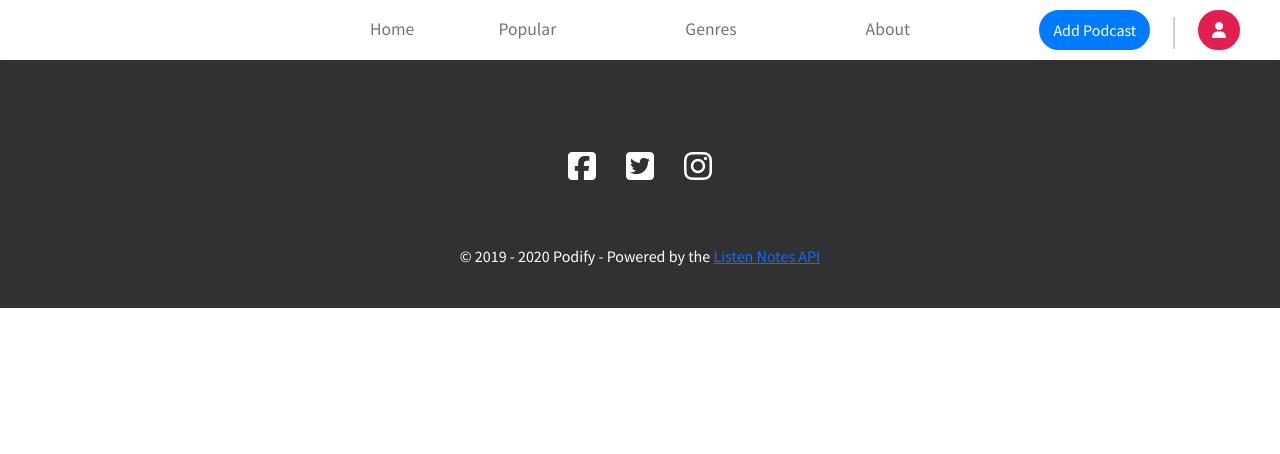
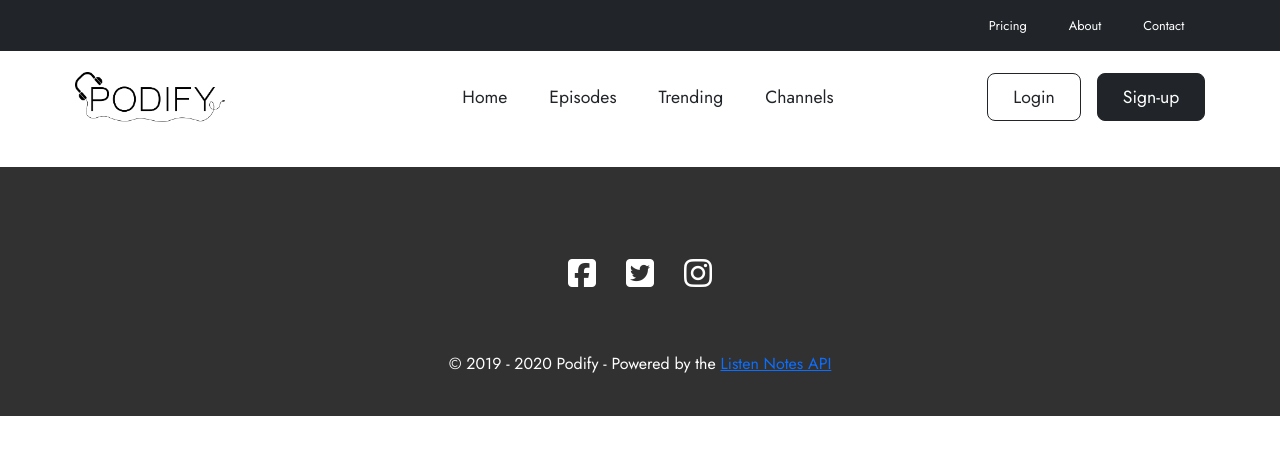
Before and after one commit to Jabser/Podify, a React (Create React App) app: page /card in a window 1280 px wide. Shown: the top 454 px of the page. Built offline with nearby package versions, Linux system fonts and the light colour scheme.

Commit message:
Initial design rework

```diff
--- a/src/components/Navbar.js
+++ b/src/components/Navbar.js
@@ -1,42 +1,54 @@
 import React, { Component } from 'react';
 import { NavLink } from 'react-router-dom';
+
+import Logo from '../images/logo.png';
 
 class Navbar extends Component {
   render() {
     return (
-      <div>
-          <nav className="navbar navbar-expand-md navbar-light flex-row">
-          <button className="navbar-toggler ml-lg-0" type="button" data-toggle="collapse" data-target="#navbarContent">
-            <span className="navbar-toggler-icon"></span>
-          </button>
-        </nav>
-        <nav className="navbar p-0 navbar-expand-md navbar-light">
-          <div className="collapse navbar-collapse px-3" id="navbarContent">
-            <ul className="navbar-nav mx-md-auto mx-0 w-50 align-items-start nav-fill">
-              <li className="nav-item">
+      <div className="headers">
+        <div className="container-fluid sub-header">
+          <header className='navbar justify-content-end'>
+            <ul className="nav col-12 col-md-auto mb-2 mb-md-0 navbar-links">
+              <li>
+                <NavLink className="nav-link" to="/pricing">Pricing</NavLink>
+              </li>
+              <li>
+                <NavLink className="nav-link" to="/about">About</NavLink>
+              </li>
+              <li>
+                <NavLink className="nav-link" to="/contact">Contact</NavLink>
+              </li>
+            </ul>
+          </header>
+        </div>
+        <div className="container-fluid main-header">
+          <header className="navbar d-flex align-items-center justify-content-center justify-content-md-between py-3 mb-4">
+            <NavLink to="/" className="navbar-brand d-flex align-items-center col-md-3 mb-2 mb-md-0">
+              <img src={Logo} alt="logo" />
+            </NavLink>
+
+            <ul className="nav col-12 col-md-auto mb-2 justify-content-center mb-md-0 navbar-links">
+              <li>
                 <NavLink className="nav-link" exact={true} activeClassName="active" to="/">Home</NavLink>
               </li>
-              <li className="nav-item">
-                <NavLink className="nav-link" to="/popular">Popular <span class="badge badge-danger">Beta</span></NavLink>
+              <li>
+                <NavLink className="nav-link" to="/episodes">Episodes</NavLink>
               </li>
-              <li className="nav-item">
-                <NavLink className="nav-link" to="/genres">Genres <span class="badge badge-danger">Beta</span></NavLink>
+              <li>
+                <NavLink className="nav-link" to="/trending">Trending</NavLink>
               </li>
-              <li className="nav-item">
-                <NavLink className="nav-link" to="/about">About</NavLink>
+              <li>
+                <NavLink className="nav-link" to="/channels">Channels</NavLink>
               </li>
             </ul>
-            <span className="navbar-text d-none d-md-block">
-              <NavLink to="/" className="btn btn-navbar btn-add my-2 my-sm-0">Add Podcast</NavLink>
-              <span className="btn-separator">
-                |
-              </span>
-              <NavLink to="/login" className="btn btn-navbar my-2 my-sm-0">
-                <i class="fas fa-user"></i>
-              </NavLink>
-            </span>
-          </div>
-        </nav>
+
+            <div className="col-md-3 text-end navbar-buttons">
+              <button type="button" className="btn btn-outline-primary me-3">Login</button>
+              <button type="button" className="btn btn-primary">Sign-up</button>
+            </div>
+          </header>
+        </div>
       </div>
     )
   }
--- a/src/sass/_variables.scss
+++ b/src/sass/_variables.scss
@@ -1 +1,4 @@
-@import url('https://fonts.googleapis.com/css?family=Source+Sans+Pro&display=swap');
+@import url('https://fonts.googleapis.com/css2?family=Jost:ital,wght@0,100;0,200;0,300;0,400;0,500;0,600;0,700;0,800;0,900;1,100;1,200;1,300;1,400;1,500;1,600;1,700;1,800;1,900&display=swap');
+
+$c-cta: #4361ee;
+$c-cta-hover: #1F44EA;
--- a/src/sass/app.scss
+++ b/src/sass/app.scss
@@ -1,86 +1,95 @@
 @import "_normalize";
 @import "_variables";
 
-body {
-  font-family: 'Source Sans Pro', sans-serif;
+* {
+  font-family: 'Jost', sans-serif;
 }
 
 // ****************************************** //
 /* Navigation */
+
 .navbar {
-  position: relative;
-  padding: 0;
-  box-shadow: 0 0 4px rgba(3,27,78,.20);
+  background: transparent;
+  padding-left: 5%;
+  padding-right: 5%;
 
-  .navbar-nav {
-
+  .navbar-brand img {
+    height: 50px;
   }
 
-  .navbar-text {
-    position: absolute;
-    right: 40px;
-  }
-
+  .navbar-links {
     .nav-link {
+      margin: 0 5px;
+      border-radius: 8px;
+      color: #212529;
       font-size: 1.1rem;
-    transition: .2s;
-    border-bottom: 2px solid transparent;
-    box-shadow: none;
-    padding: 16px 0;
-
-    &:hover {
-      border-bottom: 2px solid #ccc;
-      background-color: #f9f9f9;
-    }
-
-    .badge {
-      vertical-align: top;
-      font-size: 60%;
-      margin-left: 5px;
-      text-transform: uppercase;
-    }
-  }
-  .nav-link.active {
-    background-color: #f2f2f2;
-    border-bottom: 2px solid #ccc;
-  }
-
-  .btn-separator {
-    font-size: 2rem;
-    vertical-align: middle;
-    margin: 0 20px;
-    color: #CCC;
-  }
-
-  .btn-navbar {
-    border-radius: 30rem;
-    border: 2px solid;
-    border-color: #e31f52;
-    background: #e31f52;
-    color: #fff !important;
       transition: .3s;
 
       &:hover {
-      border-color: #ba1a44;
-      background: #ba1a44;
+        background-color: #21252910;
       }
 
-    &:focus {
-      box-shadow: none;
+    }
+    .nav-link.active {
+      background-color: #21252910;
     }
   }
-  .btn-add {
-    background-color: #007bff;
-    border-color: #007bff;
-    color: #fff !important;
+
+  .navbar-buttons {
+    .btn {
+      border-radius: 8px;
+      font-size: 1.1rem;
+      padding: 10px 25px;
+      transition: .3s;
+
+      &.btn-primary {
+        color: #fff;
+        background: #212529;
+        border-color: #212529;
 
         &:hover {
-      border-color: #0062cc;
-      background: #0062cc;
+          background-color: #121417;
+        }
+      }
+      &.btn-outline-primary {
+        color: #212529;
+        border-color: #212529;
+
+        &:hover {
+          background-color: #121417;
           color: #fff;
         }
       }
     }
+  }
+}
+
+.fixed-top {
+  top: 52px;
+}
+
+.sub-header {
+  background-color: #212529;
+
+  .navbar-links {
+    .nav-link {
+      margin: 0 5px;
+      border-radius: 8px;
+      color: #fff;
+      font-size: 0.8rem;
+      transition: .3s;
+
+      &:hover {
+        background-color: #ffffff15;
+      }
+
+    }
+    .nav-link.active {
+      background-color: #ffffff15;
+    }
+  }
+}
+
 
 // ****************************************** //
 /* Footer */
--- a/src/sass/home.scss
+++ b/src/sass/home.scss
@@ -1,52 +1,97 @@
+@import "_variables";
+
 .home {
-  padding: 15vh 0 30vh 0;
+  min-height: 100vh;
+  display: flex;
+  justify-content: center;
+  align-items: center;
 
-  .logo {
-    margin-bottom: 100px;
-    width: 50%;
+  .container-fluid {
+    padding: 0 5%;
   }
 
-  .home-header {
-    text-align: center;
-    font-size: 1.6rem;
-    text-transform: uppercase;
-    font-weight: bold;
-    color: rgba(0,0,0,.5);
-    margin-bottom: 30px;
+  h1 {
+    font-size: 80px;
+    font-weight: 600;
   }
-  .search {
-    form {
-      .form-control {
-        border: 2px solid #e5e8ed;
-        border-radius: .75rem;
-        padding: 2rem 3rem;
-        font-size: 1.2rem;
-        text-align: center;
-        transition: .2s;
 
-        &:focus {
-          color: #495057;
-          outline: 0;
-          box-shadow: 0 0 4px rgba(3, 27, 78, 0.07);
+  .home-cta {
+    margin-top: 50px;
+
+    .btn {
+      border-radius: 8px;
+      font-size: 1.3rem;
+      padding: 15px 45px;
+      transition: .3s;
+
+      &.btn-primary {
+        color: #fff;
+        background-color: #212529;
+        border-color: #212529;
+
+        svg {
+          height: 25px;
+          width: 25px;
+          margin-right: 10px;
+          margin-top: -5px;
+
+          line {
+            stroke: #fff;
+          }
         }
 
         &:hover {
-          box-shadow: 0 0 4px rgba(3, 27, 78, 0.07);
+          background-color: #121417;
+        }
+      }
+      &.btn-text {
+        color: #212529;
+
+        svg {
+          height: 25px;
+          width: 25px;
+          margin-right: 10px;
+          margin-top: -5px;
+        }
+
+        &:hover {
+          background-color: #21252910;
         }
       }
     }
-    .search-genres {
-      text-align: center;
-      margin-top: 30px;
+  }
 
-      a {
-        color: #27323b;
+  .home-featured {
+    .home-cover {
+      display: flex;
+      justify-content: center;
+      align-items: center;
+      width: 100%;
+      object-fit: contain;
+      z-index: -2;
+    }
+    .btn-play {
+      margin-top: -95px;
+      display: flex;
+      margin-left: auto;
+
+      svg {
+        height: 125px;
+        width: 125px;
+
+        circle,
+        polygon {
+          stroke: $c-cta;
+        }
       }
-      .fa-circle {
-        color: #e21a4e;
-        vertical-align: middle;
-        font-size: .3rem;
-        margin: 0 15px;
+
+      &:hover {
+        svg {
+          circle,
+          polygon {
+            stroke: $c-cta-hover;
+          }
+        }
       }
     }
   }
--- a/src/views/Home.js
+++ b/src/views/Home.js
@@ -1,14 +1,44 @@
 import React, { Component } from 'react';
 import '../sass/home.scss';
+
+import HomeCover from '../images/home-cover.png';
 
 class Home extends Component {
   render() {
     return (
       <div className="home">
-        <div className="container">
-          <img src={Logo} alt="Podify logo" className="img-fluid logo mx-auto d-block" />
-          <h1 className="home-header">Search for Podcasts</h1>
-          <Search />
+        <div className="container-fluid">
+          <div className="row">
+            <div className="col-md-6">
+              <h1>
+                Find and listen
+                <br/>
+                to your favorite
+                <br/>
+                podcasts here!
+              </h1>
+              <h4>
+                The best podcast websites communicate a feel and make it easy for visitors to discover your podcast
+              </h4>
+              <div className="col-md-12 text-start home-cta">
+                <button type="button" className="btn btn-primary me-3">
+                  <svg xmlns="http://www.w3.org/2000/svg" viewBox="0 0 14 14" height={14} width={14} ><g><line x1={0.5} y1={1.5} x2={0.5} y2={12.5} fill="none" stroke="#212529" strokeLinecap="round" strokeLinejoin="round" /><line x1={5.7} y1={3.5} x2={5.7} y2={10.5} fill="none" stroke="#212529" strokeLinecap="round" strokeLinejoin="round" /><line x1={3.1} y1={5} x2={3.1} y2={9} fill="none" stroke="#212529" strokeLinecap="round" strokeLinejoin="round" /><line x1={13.5} y1={1.5} x2={13.5} y2={12.5} fill="none" stroke="#212529" strokeLinecap="round" strokeLinejoin="round" /><line x1={10.9} y1={3.5} x2={10.9} y2={10.5} fill="none" stroke="#212529" strokeLinecap="round" strokeLinejoin="round" /><line x1={8.3} y1={5} x2={8.3} y2={9} fill="none" stroke="#212529" strokeLinecap="round" strokeLinejoin="round" /></g></svg>
+
+                  Start Listening
+                </button>
+                <button type="button" className="btn btn-text">
+                  <svg xmlns="http://www.w3.org/2000/svg" viewBox="0 0 14 14" height={14} width={14} ><g><path d="M6.15.53a.39.39,0,0,0-.4,0,.26.26,0,0,0-.06.34C6.92,3,7.18,5.9,5.5,7.5A5.52,5.52,0,0,1,4,5.5,3.89,3.89,0,0,0,2,9a4.7,4.7,0,0,0,5,4.5c3.22,0,4.89-2,5-4.5C12.13,6,10,2.31,6.15.53Z" fill="none" stroke="#212529" strokeLinecap="round" strokeLinejoin="round" /><path d="M9.5,9a2,2,0,0,1-2,2" fill="none" stroke="#212529" strokeLinecap="round" strokeLinejoin="round" /></g></svg>
+                  Explore channels
+                </button>
+              </div>
+            </div>
+            <div className="col-md-6 home-featured">
+              <img src={HomeCover} alt="home cover" className='home-cover' />
+              <button type='button' className='btn btn-text btn-play'>
+                <svg xmlns="http://www.w3.org/2000/svg" viewBox="0 0 14 14" height={14} width={14} ><g><circle cx={7} cy={7} r={6.5} fill="none" stroke="#212529" strokeLinecap="round" strokeLinejoin="round" /><polygon points="5.5 4.5 9.5 7 5.5 9.5 5.5 4.5" fill="none" stroke="#212529" strokeLinecap="round" strokeLinejoin="round" /></g></svg>
+              </button>
+            </div>
+          </div>
         </div>
       </div>
     )
```
Also changed, not shown: src/images/home-cover.png (added). Lines whose indentation alone changed are shown as unchanged.
